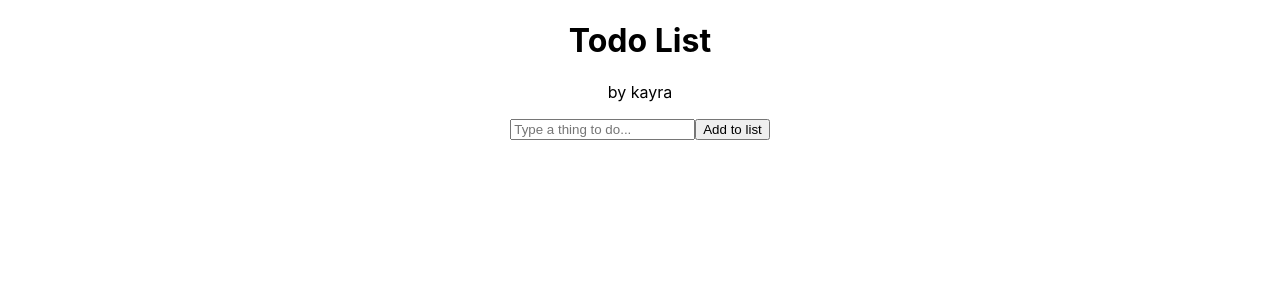
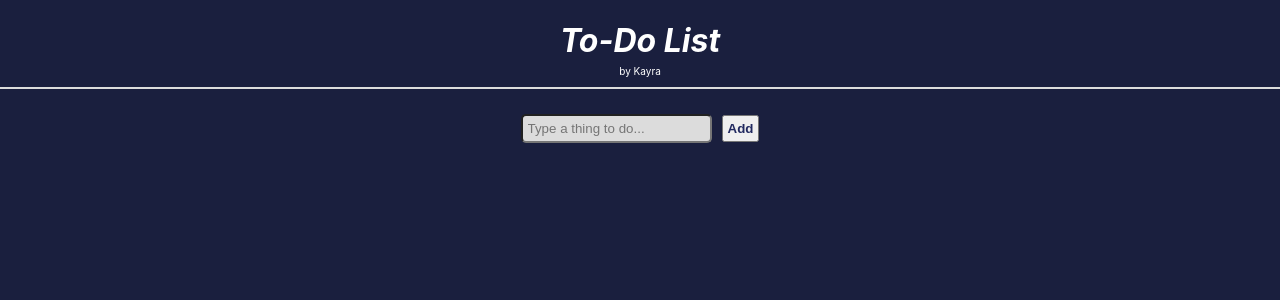
Before and after one commit to kKavlak/RTD, a React (Create React App) app: page / in a window 1280 px wide. Shown: the top 300 px of the page. Built offline with nearby package versions, Linux system fonts and the light colour scheme.

Commit message:
v1.0, First release

```diff
--- a/src/App.css
+++ b/src/App.css
@@ -1,3 +1,44 @@
 .App {
   text-align: center;
 }
+h1{
+  margin-bottom: 5px;
+  font-style: italic;
+}
+p{
+  margin-top: 5px;
+  font-size: 10px;
+  margin-bottom: 2.5em;
+  border-bottom: 2px solid gainsboro;
+  padding-bottom: 10px;
+}
+input{
+  padding: 5px 5px;
+  border-radius: 5px;
+  margin-right: 10px;
+  background-color: gainsboro;
+  color: rgb(34, 42, 96);
+
+}
+table{
+  margin: 10px auto;
+}
+ul{
+  list-style: none;
+  text-align: end;
+}
+ul button{
+  color: red;
+  font-weight: bold;
+  margin-left: 20px;
+  margin-right: 0px;
+}
+li{
+  margin-top: 5px;
+  padding: 5px 5px;
+}
+#adder{
+  padding: 4px 4px;
+  font-weight: bold;
+  color: rgb(34, 42, 96);
+}
--- a/src/App.js
+++ b/src/App.js
@@ -1,10 +1,17 @@
-import React, {useState} from 'react';
+import React, {useEffect, useState} from 'react';
 import './App.css';
 
 function App() {
 
   const[newThing, setNewThing] = useState("");
   const[things, setThings] = useState([]);
+
+  useEffect(()=>{
+    if(localStorage.getItem('stuff')){
+      const stored = JSON.parse(localStorage.getItem('stuff'));
+      setThings(stored);
+    }
+  },[]);
 
   function addAThing(){
 
@@ -13,35 +20,40 @@ function App() {
       id:things.length + 1
     };
 
-    setThings(oldList => [...oldList, thing]);
-    setNewThing("");
-    //console.log(thing.id)
+    setThings([...things,thing]);
+    localStorage.setItem('stuff',JSON.stringify([...things,thing]))
+    setNewThing('');
   }
 
   function deleteThing(id){
     const newArray = things.filter(thing => thing.id !== id);
     setThings(newArray);
+    localStorage.setItem('stuff',JSON.stringify(newArray));
   }
 
   return (
     <div className="App">
-      <h1>Todo List</h1>
-      <p>by kayra</p>
+      <h1>To-Do List</h1>
+      <p>by Kayra</p>
 
       <input
           type="text"
           placeholder='Type a thing to do...'
           onChange={e => setNewThing(e.target.value)} />
 
-      <button onClick={() => addAThing()}>Add to list</button>
+      <button id='adder' onClick={() => addAThing()}>Add</button>
 
+      <table>
       <ul>
         {things.map(thing =>{
           return(
-            <li key={thing.id}>{thing.value} <button onClick={() => deleteThing(thing.id)}>X</button> </li>
-          )
+            <li key={thing.id}>
+              {thing.value}
+              <button onClick={() => deleteThing(thing.id)}>X</button>
+            </li> )
         })}
       </ul>
+      </table>
 
     </div>
   );
--- a/src/index.css
+++ b/src/index.css
@@ -5,6 +5,8 @@ body {
     sans-serif;
   -webkit-font-smoothing: antialiased;
   -moz-osx-font-smoothing: grayscale;
+  background-color:rgb(26, 31, 62);
+  color: white;
 }
 
 code {
```
